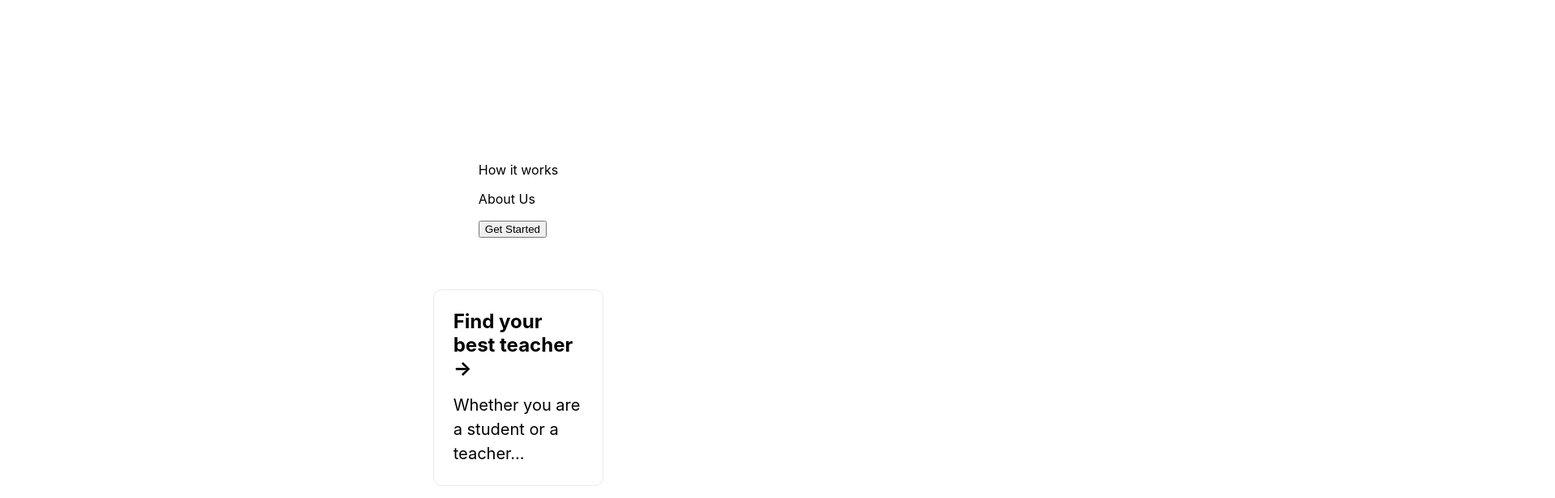
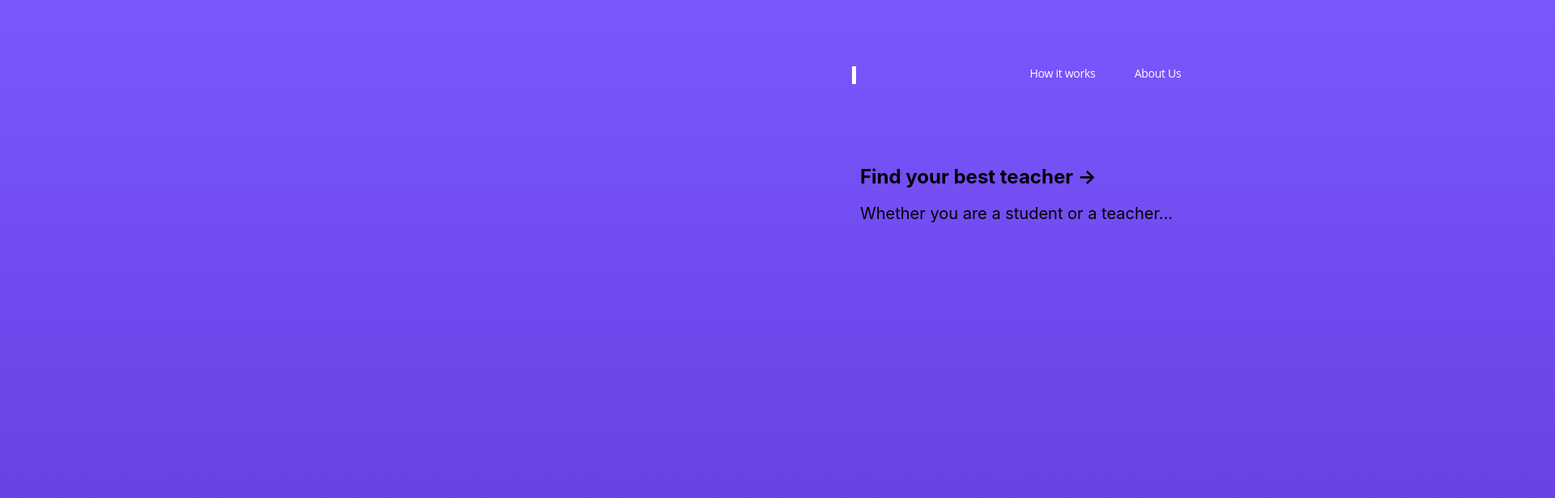
Before and after one commit to kamiltkacz/nextjs-edu, a Next.js app: page / in a window 1280 px wide. Shown: the top 616 px of the page at 81% size, 1920 px wide, since content can reach past the window. Built offline with nearby package versions, Linux system fonts and the light colour scheme.

Commit message:
bckg, logo styling beginning

```diff
--- a/styles/global.css
+++ b/styles/global.css
@@ -2,54 +2,222 @@ html,
 body {
   padding: 0;
   margin: 0;
-          font-family: -apple-system, BlinkMacSystemFont, Segoe UI, Roboto,
-            Oxygen, Ubuntu, Cantarell, Fira Sans, Droid Sans, Helvetica Neue,
-            sans-serif;
+  font-family: -apple-system, BlinkMacSystemFont, Segoe UI, Roboto, Oxygen,
+    Ubuntu, Cantarell, Fira Sans, Droid Sans, Helvetica Neue, sans-serif;
+
+    position: absolute;
+    width: 2218px;
+    height: 302px;
+    left: 0px;
+    top: 1121px;
+
+    background: #200E64;
+    box-shadow: 4px 2px 14px rgba(0, 0, 0, 0.05);
+    transform: matrix(1, 0, 0, -1, 0, 0);
 }
 
 * {
   box-sizing: border-box;
+
+}
+
+
+  /* background-2 */
+
+
+  /* header */
+
+header {
+
+  position: absolute;
+width: 1167px;
+height: 48px;
+left: 526px;
+top: 27px;
+display: flex;
+
+
+}
+
+/* How it works */
+
+.p-works {
+
+
+
+position: absolute;
+width: 82px;
+height: 19px;
+left: 745px;
+top: 41px;
+
+font-family: Open Sans;
+font-style: normal;
+font-weight: normal;
+font-size: 14px;
+line-height: 19px;
+/* identical to box height */
+
+text-align: center;
+letter-spacing: -0.02em;
+
+color: #FFFFFF;
+
+}
+
+/*About Us */
+
+.p-about {
+
+
+
+position: absolute;
+width: 59px;
+height: 19px;
+left: 874px;
+top: 41px;
+
+font-family: Open Sans;
+font-style: normal;
+font-weight: normal;
+font-size: 14px;
+line-height: 19px;
+/* identical to box height */
+
+text-align: center;
+letter-spacing: -0.02em;
+
+color: #FFFFFF;
+
+}
+
+/* btn-get-started */
+
+.get-started {
+
+  position: absolute;
+width: 165px;
+height: 48px;
+left: 1528px;
+top: 27px;
+
+}
+
+
+/* Rectangle 401 */
+
+.logo-first-letter {
+
+  position: absolute;
+width: 5.26px;
+height: 22.07px;
+left: 526px;
+top: 39.53px;
+
+background: #FFFFFF;
+
+
+
+}
+
+.logo-second-letter {
+
+  position: absolute;
+  width: 17.53px;
+  height: 22.12px;
+  left: 526px;
+  top: 39.44px;
+
+  background: #FFFFFF;
+
+
+
+}
+
+.logo-third-letter {
+
+  position: absolute;
+  width: 22.81px;
+  height: 22.12px;
+  left: 549.42px;
+  top: 39.44px;
+
+  background: #FFFFFF;
+  border: 1px solid #E40303;
+
+
+
+}
+
+.logo-fourth-letter {
+
+  position: absolute;
+  width: 20.79px;
+  height: 22.56px;
+  left: 577.53px;
+  top: 39.44px;
+
+  background: #FFFFFF;
+
+
+
+}
+
+.logo-fifth-letter {
+
+  position: absolute;
+width: 5.26px;
+height: 22.07px;
+left: 526px;
+top: 39.53px;
+
+background: #FFFFFF;
+
+
+
+}
+
+.logo-group-letters {
+
+  position: absolute;
+width: 139.28px;
+height: 23px;
+left: 526px;
+top: 39px;
 }
 
 
 
 
+
+
+
+
+
+
+
+
+
+
+
+
+
+
 .container {
-    min-height: 100vh;
-    padding: 0 0.5rem;
-    display: flex;
-    flex-direction: column;
-    justify-content: center;
-    align-items: center;
+
+  position: absolute;
+width: 2218px;
+height: 955px;
+left: 0px;
+top: -1px;
+
+background: linear-gradient(180deg, #7A57FD 0%, #6135D7 100%);
+box-shadow: 4px 2px 14px rgba(0, 0, 0, 0.05);
+
 }
 
-  main {
-    padding: 5rem 0;
-    flex: 1;
-    display: flex;
-    flex-direction: column;
-    justify-content: center;
-    align-items: center;
-  }
 
-  footer {
-    width: 100%;
-    height: 100px;
-    border-top: 1px solid #eaeaea;
-    display: flex;
-    justify-content: center;
-    align-items: center;
-  }
 
-  footer img {
-    margin-left: 0.5rem;
-  }
-
-  footer a {
-    display: flex;
-    justify-content: center;
-    align-items: center;
-  }
 
 a {
   color: inherit;
@@ -88,8 +256,8 @@ html,
   border-radius: 5px;
   padding: 0.75rem;
   font-size: 1.1rem;
-    font-family: Menlo, Monaco, Lucida Console, Liberation Mono,
-      DejaVu Sans Mono, Bitstream Vera Sans Mono, Courier New, monospace;
+  font-family: Menlo, Monaco, Lucida Console, Liberation Mono, DejaVu Sans Mono,
+    Bitstream Vera Sans Mono, Courier New, monospace;
 }
 
 .grid {
@@ -102,24 +270,17 @@ html,
   margin-top: 3rem;
 }
 
+/* content */
+
 .card {
-    margin: 1rem;
-    flex-basis: 45%;
-    padding: 1.5rem;
-    text-align: left;
-    color: inherit;
-    text-decoration: none;
-    border: 1px solid #eaeaea;
-    border-radius: 10px;
-    transition: color 0.15s ease, border-color 0.15s ease;
+  position: absolute;
+  width: 604px;
+  height: 452px;
+  left: 1062px;
+  top: 205px;
 }
 
-  .card:hover,
-  .card:focus,
-  .card:active {
-    color: #0070f3;
-    border-color: #0070f3;
-  }
+
 
 .card h3 {
   margin: 0 0 1rem 0;
@@ -132,9 +293,7 @@ html,
   line-height: 1.5;
 }
 
-  .logo {
-    height: 1em;
-  }
+
 
 @media (max-width: 600px) {
   .grid {
```
Lines whose indentation alone changed are shown as unchanged.
